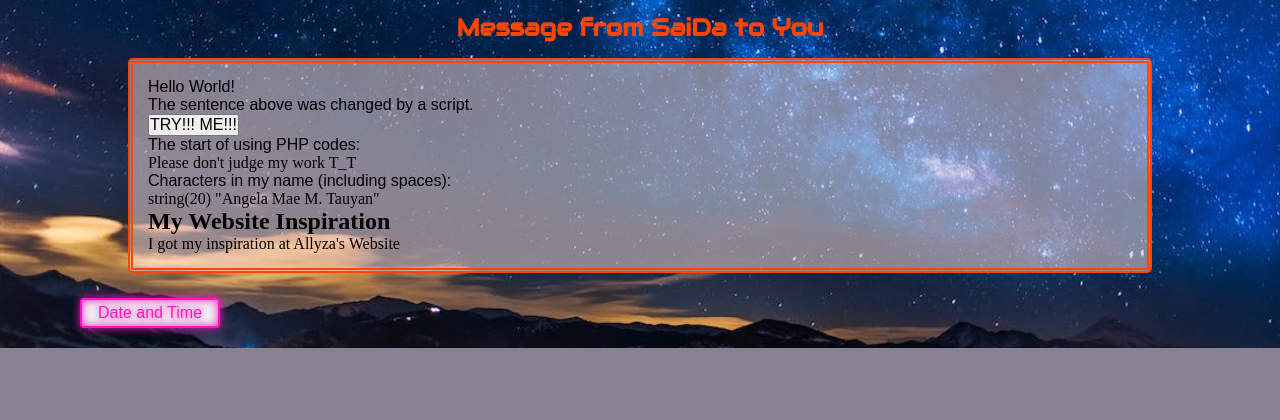
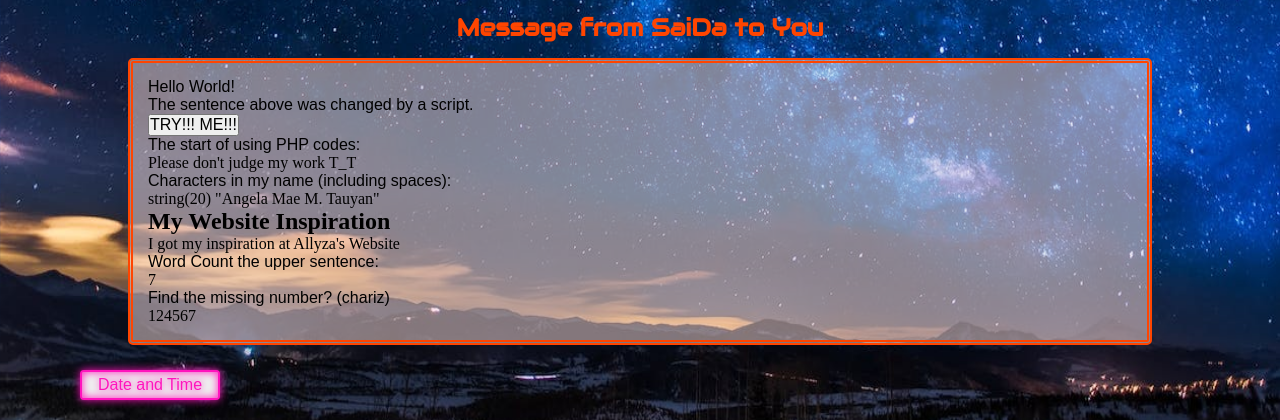
Before and after one commit to amtauyan/lab2, a PHP site: page /about.php in a window 1280 px wide; the page is wider, and only the part inside the window is pictured. Shown: the part 1931-2351 px from the top of that part. Before the commit the page ends 2279 px from the top of that part, so only its background shows below. Run offline with PHP 8.4, Linux system fonts and the light colour scheme; some web fonts are replaced.

Commit message:
Lesson 7: Loops

```diff
--- a/Week8/about.php
+++ b/Week8/about.php
@@ -73,6 +73,7 @@
     <p id="p1">Hello World!</p>
     <p>The sentence above was changed by a script.</p>
     <button onclick="myFunction()">TRY!!! ME!!!</button>
+
     <p>The start of using PHP codes:</p>
     <?php
       /*
@@ -81,6 +82,7 @@
       */
       echo "Please don't judge my work T_T";
     ?>
+
     <p>Characters in my name (including spaces):</p>
     <?php
       var_dump("Angela Mae M. Tauyan");
@@ -89,6 +91,20 @@
 
       echo "<h2>" . $txt1 . "</h2>";
       echo "I got my inspiration at " . $txt2 . "<br>";
+    ?>
+
+    <p>Word Count the upper sentence:</p>
+    <?php
+      echo str_word_count("I got my inspiration at Allyza's Website");
+    ?>
+    <p>Find the missing number? (chariz)</p>
+    <?php
+      $i = 0;
+      do {
+        $i++;
+        if ($i == 3) continue;
+        echo $i;
+      } while ($i < 7);
     ?>
   </div>
 
```
